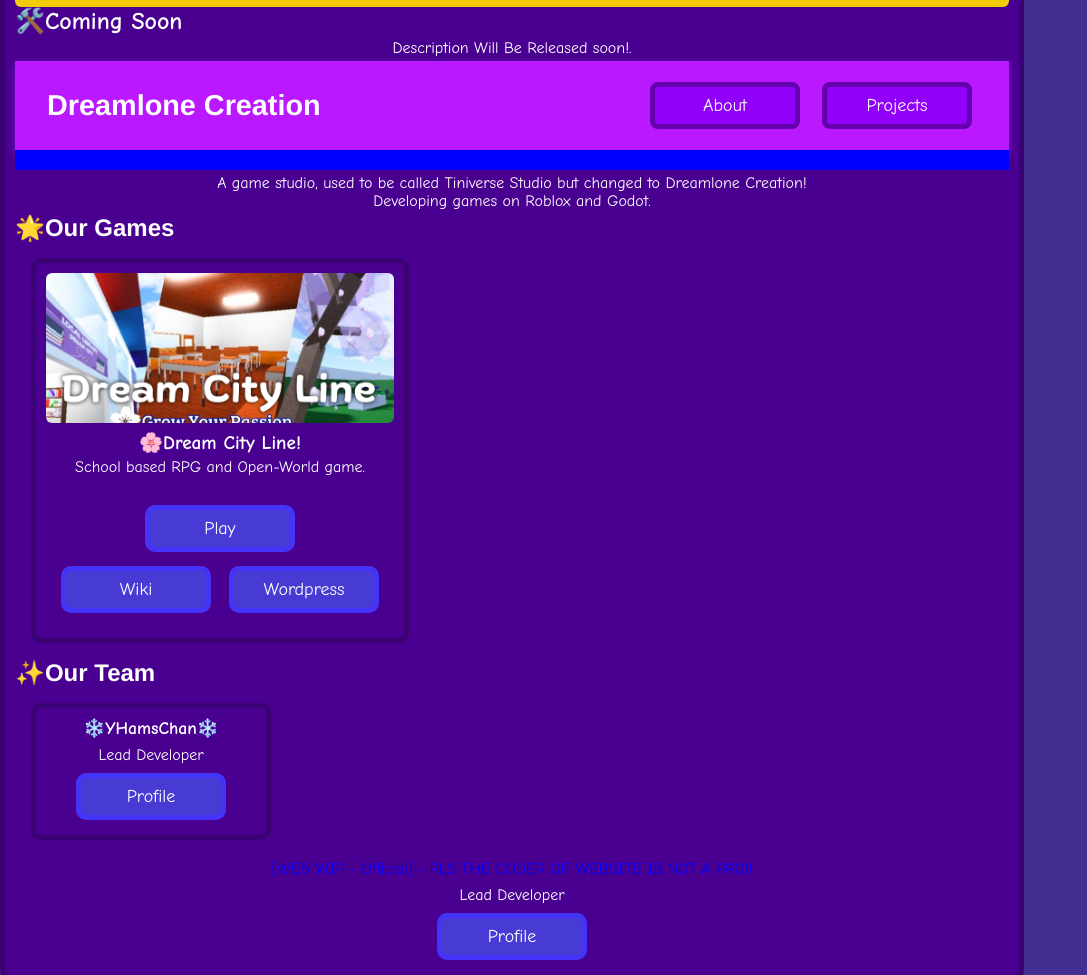
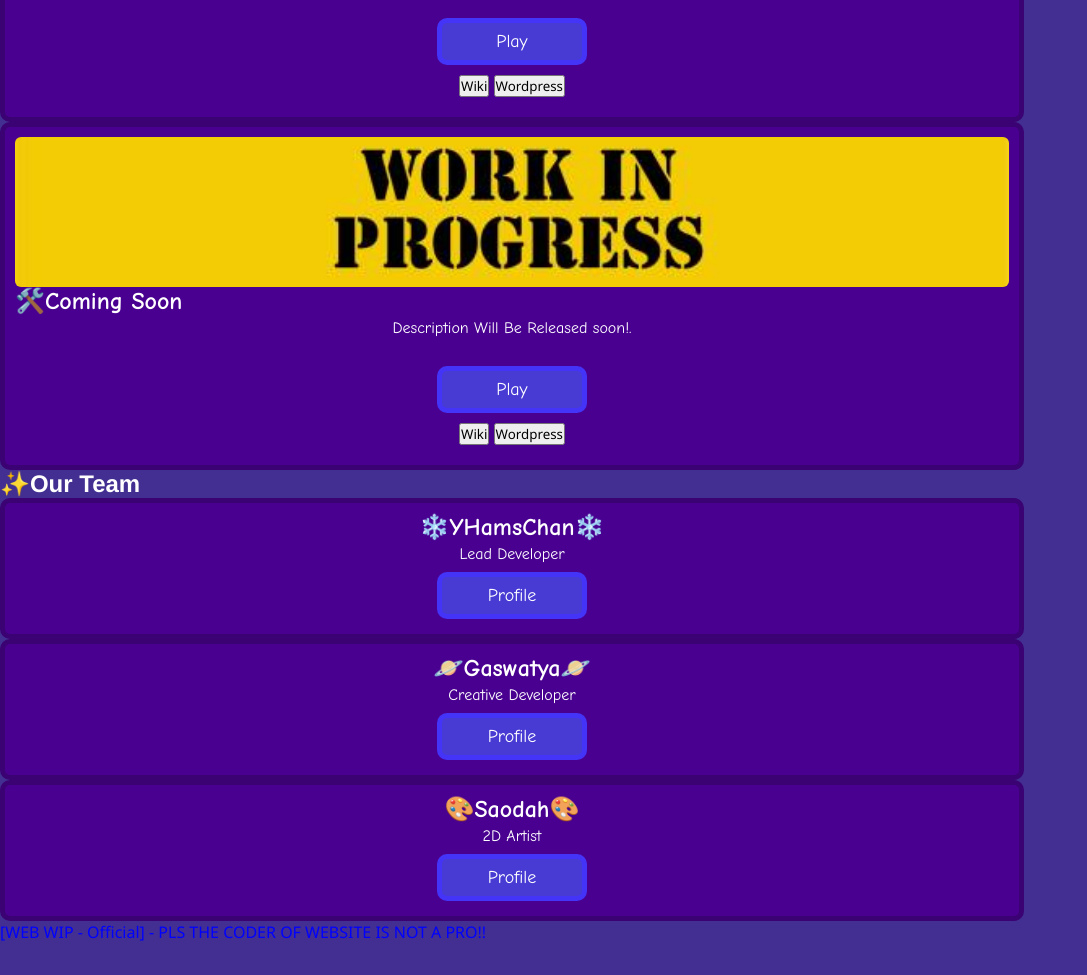
Before and after one commit to YHamsChan/DreamloneCreation, a plain HTML site: page index.html in a window 1280 px wide. Shown: the part 1127-2102 px from the top of the page, without its empty margins (0-1087 px from the left). After the commit the page ends 2070 px from the top, so only its background shows below. Drawn offline with Linux system fonts and the light colour scheme.

Commit message:
Update index.html

```diff
--- a/index.html
+++ b/index.html
@@ -34,7 +34,7 @@
         <div class="BasicButton">
         <button onclick="window.location.href='https://www.roblox.com/games/7350267775/Dream-City-Line'">Play</button>
       </div>
-      <div class="BasicButton">
+      <div class="BasicButtons">
         <button onclick="window.location.href='https://dream-city-line.fandom.com/wiki/'">Wiki</button>
         <button onclick="window.location.href='https://dreamcityline.wordpress.com/'">Wordpress</button>
       </div>
@@ -49,7 +49,7 @@
         <div class="BasicButton">
             <button onclick="window.location.href='https://www.roblox.com/games/7350267775/Dream-City-Line'">Play</button>
         </div>
-        <div class="BasicButton">
+        <div class="BasicButtons">
             <button onclick="window.location.href='https://dream-city-line.fandom.com/wiki/'">Wiki</button>
             <button onclick="window.location.href='https://dreamcityline.wordpress.com/'">Wordpress</button>
         </div>
@@ -60,72 +60,40 @@
       <img src="Images/WIP.jpg" alt="Thumbnail.png">
       <h2 style="font-family: 'Comic Sans Ms';">🛠️Coming Soon</h2>
       <p>Description Will Be Released soon!.</p>
-<!DOCTYPE html>
-<html lang="en">
-<head>
-  <meta charset="UTF-8" />
-  <meta name="viewport" content="width=device-width, initial-scale=1.0" />
-  <meta name="robots" content="index, follow" />
-  <meta name="description" content="A small game studio that focus on creating games on Roblox and Godot. ✨" />
-  <link rel="stylesheet" href="styles.css" />
-  <title>The Dreamlone Creation Web</title>
-</head>
-<body style="background: #422f91;">
+      <div class="ButtonsDown">
+      <div class="BasicButton">
+        <button onclick="window.location.href='https://www.roblox.com/games/7350267775/Dream-City-Line'">Play</button>
+      </div>
 
-  <header class="Header">
-    <h1 class="HeadTitle">Dreamlone Creation</h1>
-    <div class="BasicButton">
-      <button>About</button>
-      <button>Projects</button>
-    </div>
-  </header>
-
-  <hr style="color: #815eff; border: 10px solid blue; width: 100%;" />
-
-  <p class="BasicText">
-    A game studio, used to be called Tiniverse Studio but changed to Dreamlone Creation!<br />
-    Developing games on Roblox and Godot.
-  </p>
-
-  <h2 class="SubTitle" style="text-align: left;">🌟Our Games</h2>
-  <div class="ScrollWrapperGame">
-    <!-- Repeat for each game -->
-    <div class="ScrollItem">
-      <img src="Images/DreamCityLine_Thumbnail.png" alt="Dream City Line Thumbnail" class="GameThumbnail" />
-      <h2 class="GameTitle">🌸Dream City Line!</h2>
-      <p>School based RPG and Open-World game.</p>
-      <div class="ButtonsDown">
-        <div class="BasicButton">
-          <button onclick="window.location.href='https://www.roblox.com/games/7350267775/Dream-City-Line'">Play</button>
-        </div>
-        <div class="BasicButton">
-          <button onclick="window.location.href='https://dream-city-line.fandom.com/wiki/'">Wiki</button>
-          <button onclick="window.location.href='https://dreamcityline.wordpress.com/'">Wordpress</button>
-        </div>
+      <div class="BasicButtons">
+        <button onclick="window.location.href='https://dream-city-line.fandom.com/wiki/'">Wiki</button>
+        <button onclick="window.location.href='https://dreamcityline.wordpress.com/'">Wordpress</button>
+      </div>
       </div>
     </div>
 
-    <!-- Repeat these blocks for other games -->
-    <!-- ... -->
-  </div>
+    <div class="ScrollItem">
+      <img src="Images/WIP.jpg" alt="Thumbnail.png">
+      <h2 style="font-family: 'Comic Sans Ms';">🛠️Coming Soon</h2>
+      <p>Description Will Be Released soon!.</p>
+      <div class="ButtonsDown">
+      <div class="BasicButton">
+        <button onclick="window.location.href='https://www.roblox.com/games/7350267775/Dream-City-Line'">Play</button>
+      </div>
 
-  <h2 class="SubTitle" style="text-align: left;">✨Our Team</h2>
-  <div class="ScrollWrapperProfiles">
-    <div class="ScrollItem">
-      <h2 class="TeamTitle">❄️YHamsChan❄️</h2>
-      <p style="text-align: center;">Lead Developer</p>
-      <div class="BasicButton">
-        <button onclick="window.location.href='https://linktr.ee/FictionFriend'">Profile</button>
+      <div class="BasicButtons">
+        <button onclick="window.location.href='https://dream-city-line.fandom.com/wiki/'">Wiki</button>
+        <button onclick="window.location.href='https://dreamcityline.wordpress.com/'">Wordpress</button>
+      </div>
       </div>
     </div>
 
-    <!-- More team members -->
-    <!-- ... -->
-  </div>
+    </div>
 
-  <p style="color: blue;">[WEB WIP - Official] - PLS THE CODER OF WEBSITE IS NOT A PRO!!</p>
-</body>
-</html>
+  <h2 class="SubTitle" style="text-align: left;">✨Our Team</h2>
+   <div class="ScrollWrapper">
+    <div class="ScrollItem">
+      <h2 style="font-family: 'Comic Sans Ms'; text-align: center;">❄️YHamsChan❄️</h2>
       <p style="text-align: center;">Lead Developer</p>
       <div class="BasicButton">
         <button onclick="window.location.href='https://linktr.ee/FictionFriend'">Profile</button>
```
